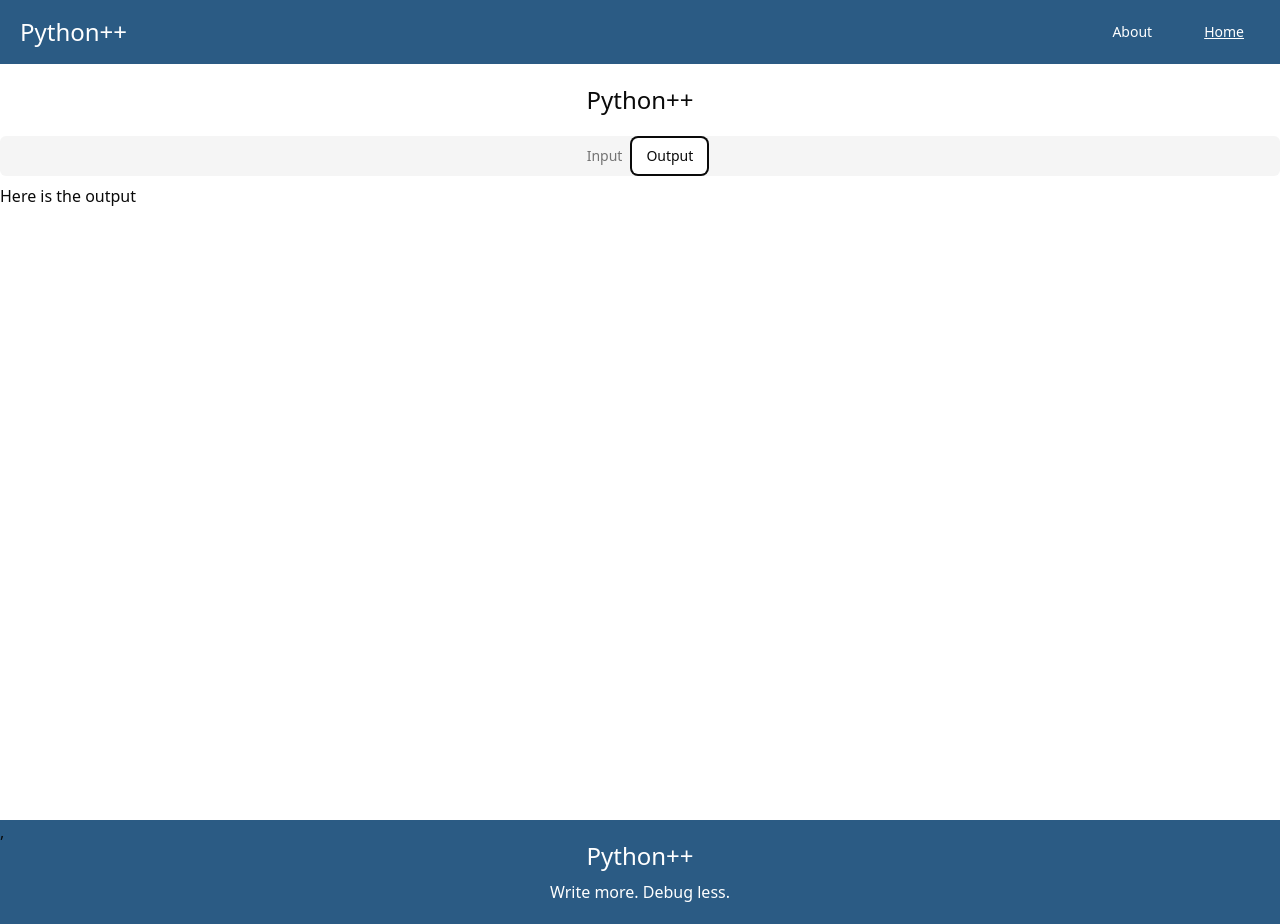
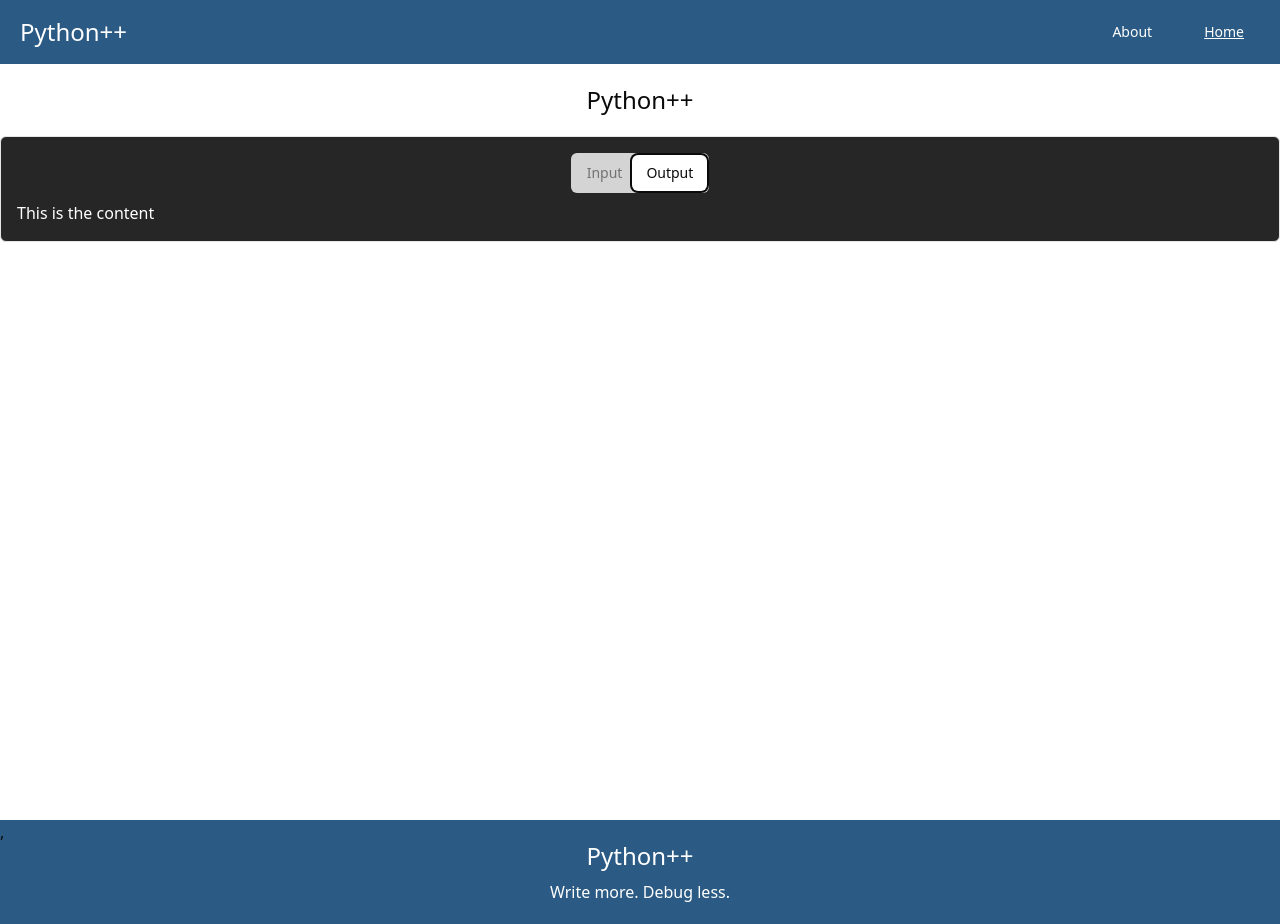
Before and after one commit to veenoise/Python-, a React (Vite) app: page / in a window 1280 px wide. Both pictures are taken after a click on the tab "Output". Built offline with nearby package versions, Linux system fonts and the light colour scheme.

Commit message:
changed ui for the /home endpoint

```diff
--- a/src/Routes/Home.tsx
+++ b/src/Routes/Home.tsx
@@ -6,11 +6,15 @@ const Home = () => {
   return (
     <div className="min-h-[calc(100dvh-64px)] container mx-auto">
       <h2 className="text-center text-2xl m-5">Python++</h2>
+      <div className="border rounded-md p-4 bg-neutral-800">
         <Tabs defaultValue="input">
-        <TabsList className="flex">
+          <div className="w-full flex justify-center">
+            <TabsList className="bg-neutral-300">
               <TabsTrigger value="input">Input</TabsTrigger>
               <TabsTrigger value="output">Output</TabsTrigger>
             </TabsList>
+          </div>
+
           <TabsContent value="input">
             <Textarea placeholder="Type your code here." className="resize-none mb-4" rows={25} />
             <div className="flex justify-end">
@@ -18,9 +22,11 @@ const Home = () => {
             </div>
           </TabsContent>
           <TabsContent value="output">
-          Here is the output
+            <p className="text-white">This is the content</p>
           </TabsContent>
         </Tabs>
+      </div>
+
 
     </div>
   )
```
Lines whose indentation alone changed are shown as unchanged.
